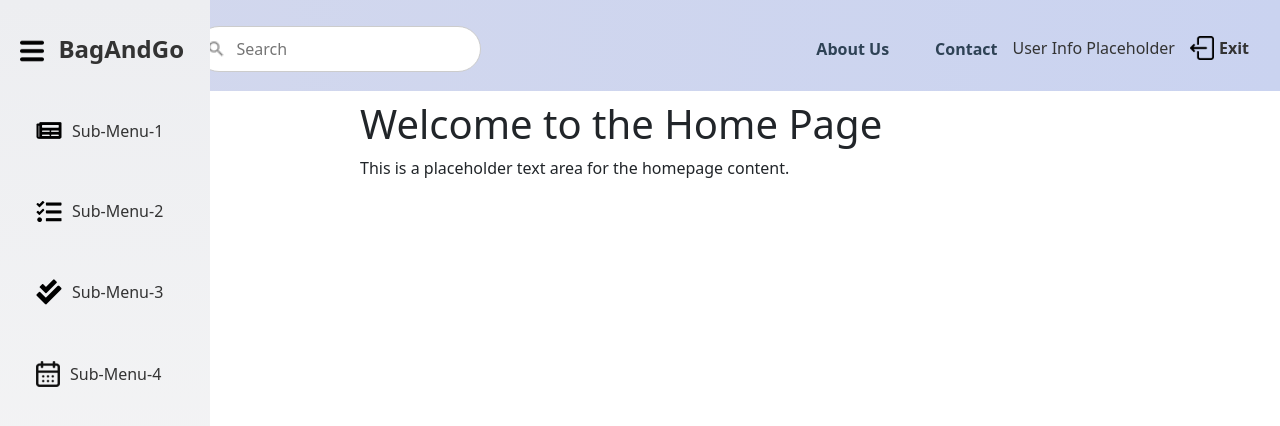
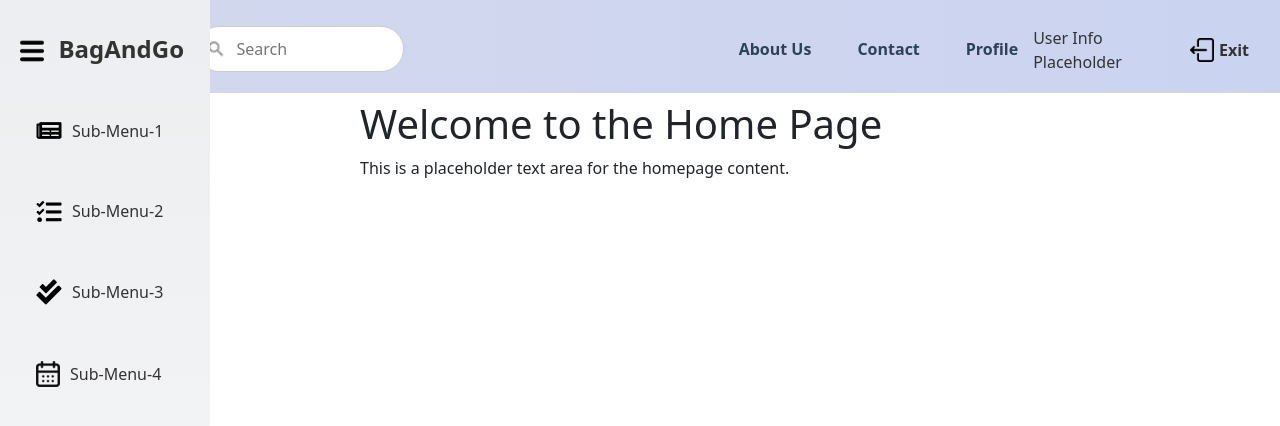
Before and after one commit to ataberkciftlikli/bagandgo, a React (Vite) app in the folder frontend/: page /home in a window 1280 px wide. Shown: the top 426 px of the page. Built offline with nearby package versions, Linux system fonts and the light colour scheme.

Commit message:
Modified the header component

```diff
--- a/frontend/src/components/Header/Header.tsx
+++ b/frontend/src/components/Header/Header.tsx
@@ -45,6 +45,9 @@ const Header: React.FC<HeaderProps> = ({ toggleSidebar }) => {
             <Link to="/contact" className={`nav-link ${isActive('/contact') ? 'active' : ''}`}>
               Contact
             </Link>
+            <Link to="/profile" className={`nav-link ${isActive('/profile') ? 'active' : ''}`}>
+              Profile
+            </Link>
             {/* <button
               className={`nav-link ${isActive('/login') ? 'active' : ''}`}
               onClick={() => {
```
